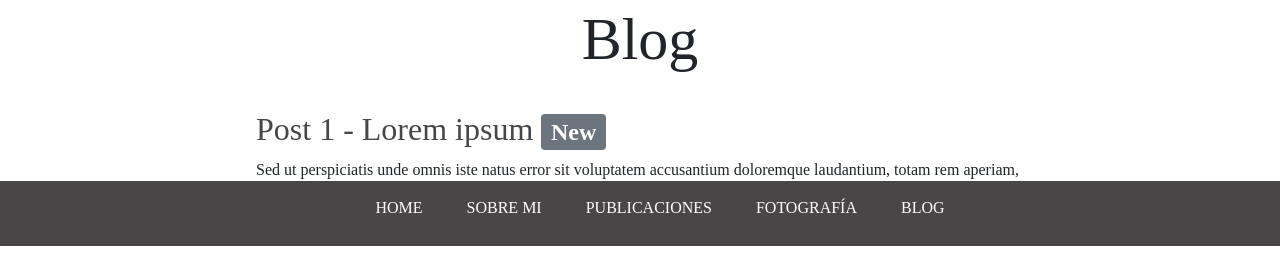
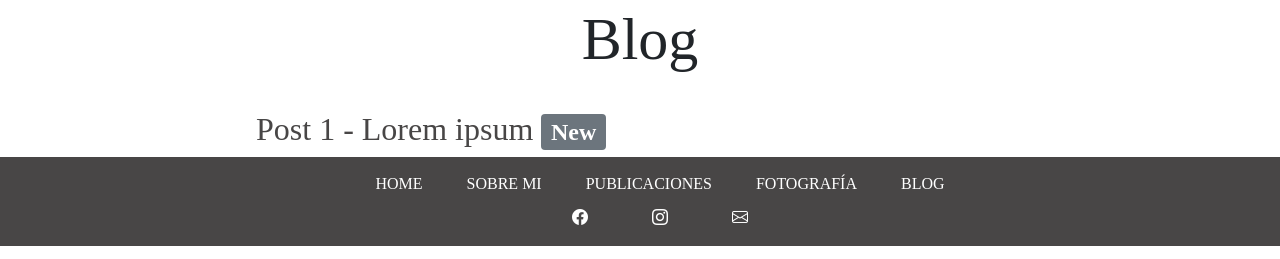
Before and after one commit to luz-d20/argprog-ld, a plain HTML site: page pages/blog.html in a window 1280 px wide. Shown: the part 554-813 px from the top of the page. Drawn offline with nearby package versions, Linux system fonts and the light colour scheme.

Commit message:
minor fixes

```diff
--- a/pages/blog.html
+++ b/pages/blog.html
@@ -72,7 +72,13 @@
                 <li><a href="publicaciones.html">PUBLICACIONES</a></li>
                 <li><a href="fotografia.html">FOTOGRAFÍA</a></li>
                 <li><a href="#.html">BLOG</a></li>
+                <section class="social">
+                    <a href="#"><i class="bi bi-facebook"></i></a>
+                    <a href="#"><i class="bi bi-instagram"></i></a>
+                    <a href="#"><i class="bi bi-envelope"></i></a>
+                </section>
             </ul>
+
         </footer>
 </body>
 </html>
```
Also changed, not shown: index.html (+2 -2 lines), pages/fotografia.html (+6 -0 lines), pages/publicaciones.html (+6 -1 lines), pages/sobre-mi.html (+5 -0 lines).
